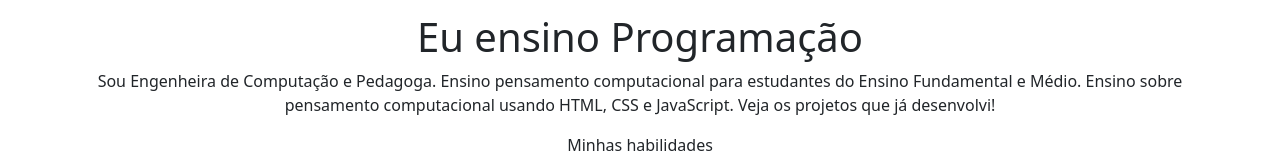
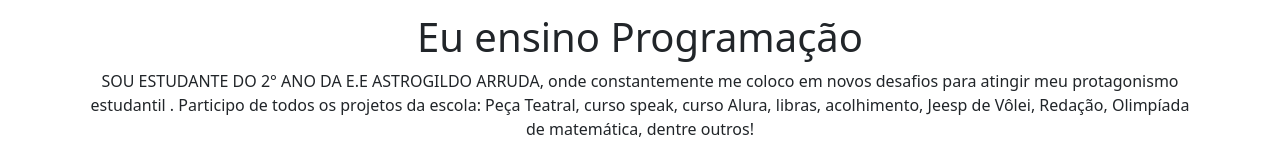
Before and after one commit to marialuiza1d/Maria-Luiza--Portif-lio, a plain HTML site: page Maria Luiza- Portfólio/img/index.html in a window 1280 px wide. Shown: the part 59-221 px from the top of the page. Drawn offline with nearby package versions, Linux system fonts and the light colour scheme.

Commit message:
index.html

```diff
--- a/Maria Luiza- Portfólio/img/index.html
+++ b/Maria Luiza- Portfólio/img/index.html
@@ -14,9 +14,9 @@
         <img src="img/avatar-perfil.png" alt="avatar da Fernanda" class="rounded-circle" width="150" height="150" srcset="">
         <p class="lead">Eu sou Fernanda_</p>
         <h1>Eu ensino Programação</h1>
-        <p>Sou Engenheira de Computação e Pedagoga. Ensino pensamento computacional para estudantes do Ensino
-            Fundamental e Médio. Ensino sobre pensamento computacional usando HTML, CSS e JavaScript. Veja os projetos
-            que já desenvolvi!</p>
+        <p>SOU ESTUDANTE DO 2° ANO DA  E.E ASTROGILDO ARRUDA, onde constantemente me coloco em novos desafios
+            para atingir meu protagonismo estudantil . Participo de todos os projetos da escola: Peça Teatral, curso speak, curso Alura,
+            libras, acolhimento, Jeesp de Vôlei, Redação, Olimpíada de matemática, dentre outros!</p>
         <p>Minhas habilidades</p>
         <div>
             <p class="badge bg-secondary">HTML</p>
```
